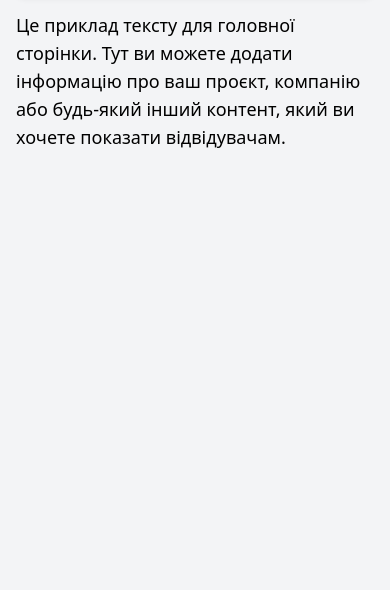
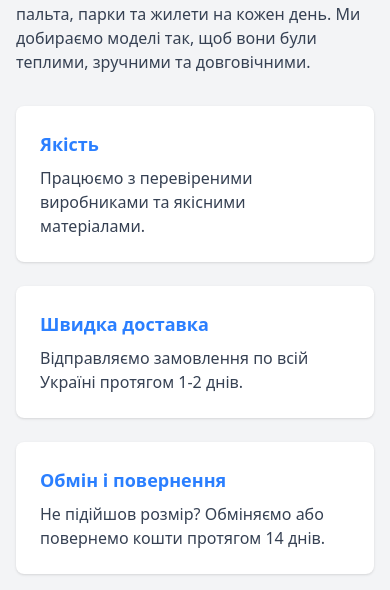
Before and after one commit to IceStormSS/lab03-flask, a Flask app: page / in a window 390 px wide. Shown: the part 470-1060 px from the top of the page. Before the commit the page ends 618 px from the top, so only its background shows below. Run offline with Flask 3, Linux system fonts and the light colour scheme.

Commit message:
Add home, about and contacts pages

```diff
--- a/templates/home.html
+++ b/templates/home.html
@@ -1,23 +1,32 @@
 {% extends "base.html" %}
+{% block title %}Головна - Теплий Сезон{% endblock %}
+{% block content %}
+<!-- Банер -->
+<section class="bg-blue-500 text-white rounded-lg p-8 md:p-12 text-center mb-8">
+    <h1 class="text-3xl md:text-5xl font-bold mb-4">Теплий Сезон</h1>
+    <p class="text-lg md:text-xl mb-6">Верхній одяг для будь-якої погоди: від легких вітровок до зимових пуховиків.</p>
+    <a href="{{ url_for('shop') }}" class="inline-block bg-white text-blue-500 font-bold py-2 px-6 rounded hover:bg-blue-100 transition-colors duration-300">Перейти до каталогу</a>
+</section>
 
-{% block title %}Головна{% endblock %}
+<!-- Про магазин -->
+<section class="mb-8">
+    <h2 class="text-2xl font-bold mb-3">Ласкаво просимо</h2>
+    <p class="text-gray-700">У «Теплому Сезоні» ви знайдете куртки, пальта, парки та жилети на кожен день. Ми добираємо моделі так, щоб вони були теплими, зручними та довговічними.</p>
+</section>
 
-{% block content %}
-<h1 class="text-3xl font-bold mb-4">Ласкаво просимо на головну сторінку</h1>
-<div class="grid grid-cols-1 md:grid-cols-2 gap-4">
-    <div>
-        <img
-            src="https://picsum.photos/id/180/800/600"
-            alt="Ілюстративне фото"
-            class="w-full rounded-lg shadow-md"
-        />
+<!-- Переваги -->
+<section class="grid grid-cols-1 md:grid-cols-3 gap-6">
+    <div class="bg-white rounded-lg shadow p-6">
+        <h3 class="font-bold text-lg mb-2 text-blue-500">Якість</h3>
+        <p class="text-gray-700">Працюємо з перевіреними виробниками та якісними матеріалами.</p>
     </div>
-    <div>
-        <p class="text-lg">
-            Це приклад тексту для головної сторінки. Тут ви можете додати
-            інформацію про ваш проєкт, компанію або будь-який інший контент,
-            який ви хочете показати відвідувачам.
-        </p>
+    <div class="bg-white rounded-lg shadow p-6">
+        <h3 class="font-bold text-lg mb-2 text-blue-500">Швидка доставка</h3>
+        <p class="text-gray-700">Відправляємо замовлення по всій Україні протягом 1-2 днів.</p>
     </div>
-</div>
+    <div class="bg-white rounded-lg shadow p-6">
+        <h3 class="font-bold text-lg mb-2 text-blue-500">Обмін і повернення</h3>
+        <p class="text-gray-700">Не підійшов розмір? Обміняємо або повернемо кошти протягом 14 днів.</p>
+    </div>
+</section>
 {% endblock %}
```
Also changed, not shown: templates/about.html (+19 -17 lines), templates/feedback.html (+15 -5 lines).
